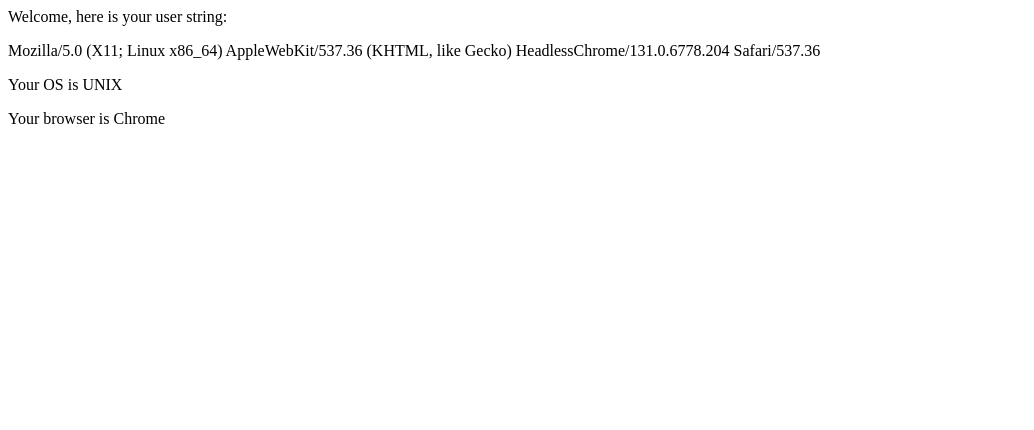
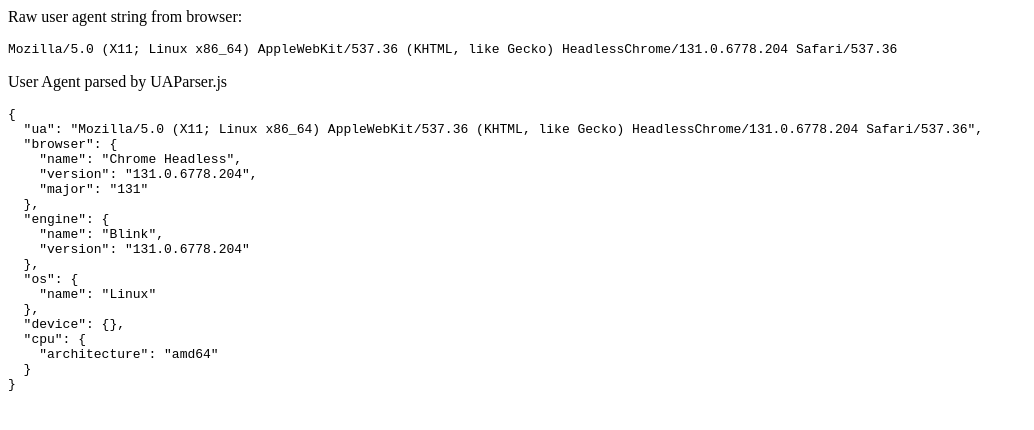
Before and after one commit to chuckofalltrades/Simple-User-Agent-String-Demo-Site, a plain HTML site: page index.html in a window 1280 px wide. Shown: the whole page, without its empty margins (0-1034 px from the left). Drawn offline with nearby package versions, Linux system fonts and the light colour scheme.

Commit message:
updated to uaparser

```diff
--- a/index.html
+++ b/index.html
@@ -1,39 +1,20 @@
 <html>
+<head>
+    <script src="https://cdn.jsdelivr.net/npm/ua-parser-js/dist/ua-parser.min.js"></script>
+</head>
 <body>
-<p>Welcome, here is your user string:</p>
-<div id="userAgent"></div>
+<p>Raw user agent string from browser:</p>
+<pre id="userAgentRaw">Not Found</pre>
 
-<p id="osInfo">Your OS is X</p>
-<p id="browserInfo">Your browser is Y</p>
+<p>User Agent parsed by UAParser.js</p>
+<pre id="userAgentParsed"></pre>
 
 <script>
-    // Display the user agent string
-    document.getElementById('userAgent').innerText = navigator.userAgent;
+    const uap = new UAParser();
+    console.log(uap.getResult());
+    document.getElementById('userAgentRaw').innerText = navigator.userAgent;
+    document.getElementById('userAgentParsed').innerText = JSON.stringify(uap.getResult(), null, 2);
+</script>
 
-    var userAgent = navigator.userAgent;
-
-    // Initialize variables
-    var os = "Unknown OS";
-    var browser = "Unknown Browser";
-
-    // Determine OS
-    if (userAgent.indexOf("Win") !== -1) os = "Windows";
-    else if (userAgent.indexOf("Mac") !== -1) os = "MacOS";
-    else if (userAgent.indexOf("X11") !== -1) os = "UNIX";
-    else if (userAgent.indexOf("Linux") !== -1) os = "Linux";
-    else if (userAgent.indexOf("Android") !== -1) os = "Android";
-    else if (userAgent.indexOf("like Mac") !== -1) os = "iOS";
-
-    // Determine Browser
-    if (userAgent.indexOf("Chrome") !== -1) browser = "Chrome";
-    else if (userAgent.indexOf("Safari") !== -1) browser = "Safari";
-    else if (userAgent.indexOf("Firefox") !== -1) browser = "Firefox";
-    else if (userAgent.indexOf("MSIE") !== -1 || userAgent.indexOf("Trident") !== -1) browser = "Internet Explorer";
-    else if (userAgent.indexOf("Edge") !== -1) browser = "Edge";
-
-    // Update the paragraphs with OS and browser information
-    document.getElementById('osInfo').innerText = "Your OS is " + os;
-    document.getElementById('browserInfo').innerText = "Your browser is " + browser;
-</script>
 </body>
 </html>
```
Also changed, not shown: 1 other file.
